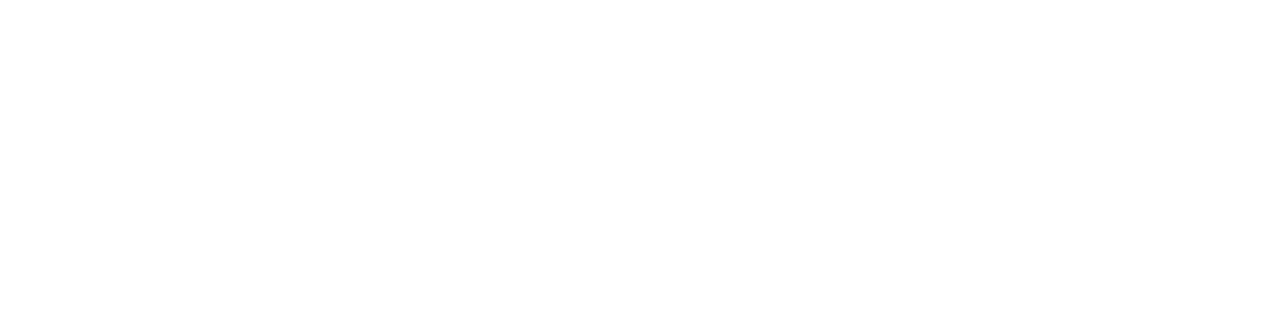
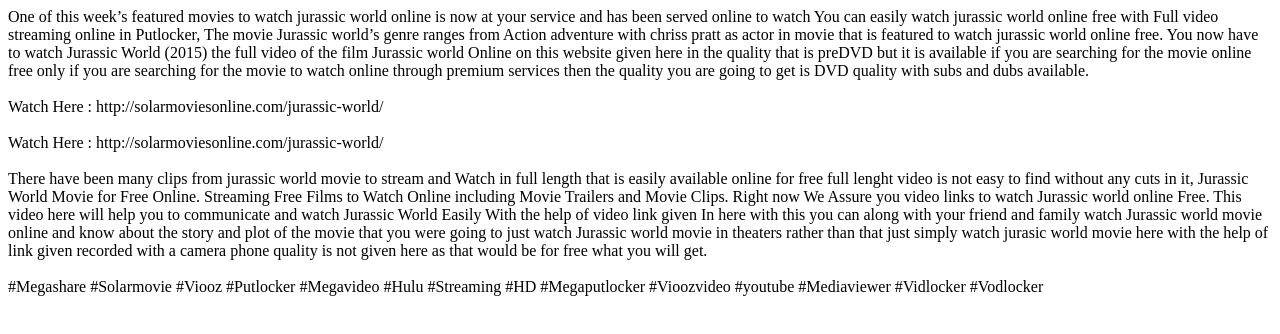
Before and after one commit to jurassicworldmovie/Jurassicworld, a plain HTML site: page index.html in a window 1280 px wide. Drawn offline with Linux system fonts and the light colour scheme.

Commit message:
Update index.html

```diff
--- a/index.html
+++ b/index.html
@@ -1 +1,12 @@
-<title>Jurassic World | Solar Movies Online</title>
+<title>Watch Jurassic World Movie | Jurassic World Online Free Putlocker</title>
+<meta name="description" content="Watch Jurassic world Movie Online Free | The Putlocker website has the links to watch Jurassic World Online Free Full Movie is also available through #Megashare #Viooz #Vodlocke.r"/>
+<p>One of this week’s featured movies to watch jurassic world online is now at your service and has been served online to watch You can easily watch jurassic world online free with Full video streaming online in Putlocker, The movie Jurassic world’s genre ranges from Action adventure with chriss pratt as actor in movie that is featured to watch jurassic world online free. You now have to watch Jurassic World (2015) the full video of the film Jurassic world Online on this website given here in the quality that is preDVD but it is available if you are searching for the movie online free only if you are searching for the movie to watch online through premium services then the quality you are going to get is DVD quality with subs and dubs available.
+<br></br>
+Watch Here : http://solarmoviesonline.com/jurassic-world/
+<br></br>
+Watch Here : http://solarmoviesonline.com/jurassic-world/
+<br></br>
+There have been many clips from jurassic world movie to stream and Watch in full length that is easily available online for free full lenght video is not easy to find without any cuts in it, Jurassic World Movie for Free Online. Streaming Free Films to Watch Online including Movie Trailers and Movie Clips. Right now We Assure you video links to watch Jurassic world online Free. This video here will help you to communicate and watch Jurassic World Easily With the help of video link given In here with this you can along with your friend and family watch Jurassic world movie online and know about the story and plot of the movie that you were going to just watch Jurassic world movie in theaters rather than that just simply watch jurasic world movie here with the help of link given recorded with a camera phone quality is not given here as that would be for free what you will get.
+<br></br>
+#Megashare #Solarmovie #Viooz #Putlocker #Megavideo #Hulu #Streaming #HD #Megaputlocker #Vioozvideo #youtube #Mediaviewer #Vidlocker #Vodlocker
+<br></br></p>
```
